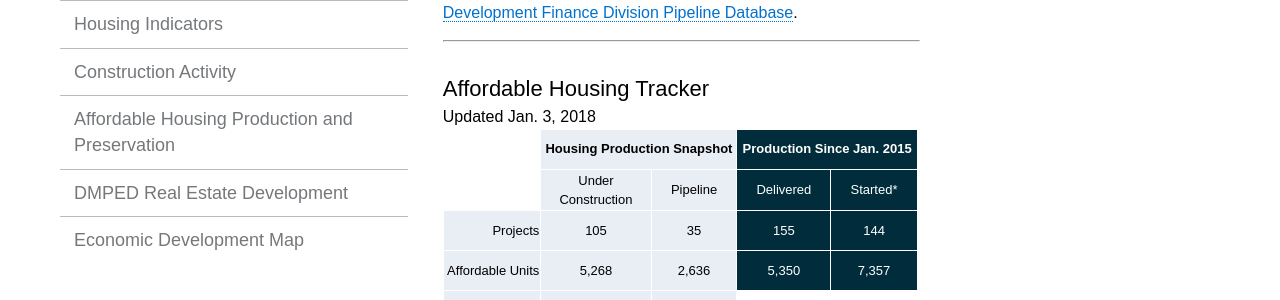
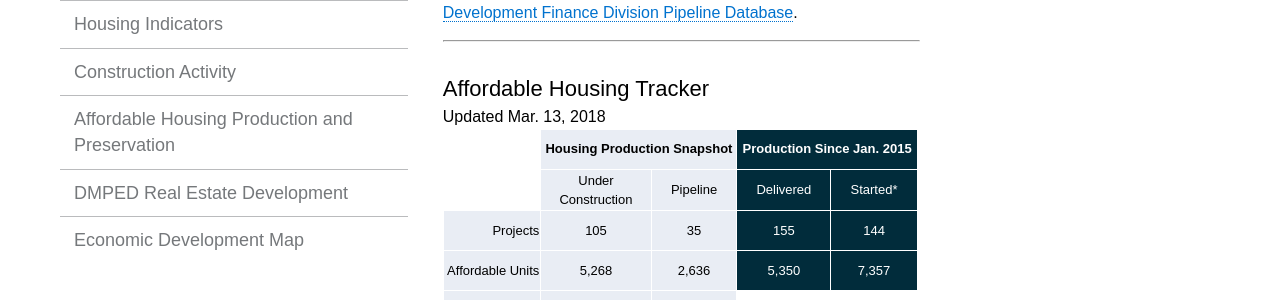
Before and after one commit to DCgov/economic-intelligence, a Jekyll site: the page built from affordable-production-preservation.html, in a window 1280 px wide. Shown: the part 357-657 px from the top of the page. Built offline with Jekyll 4.4.1, drawn with Linux system fonts in a browser that asks for light colours; nearby versions of some CDN libraries.

Commit message:
update to aff. housing table

```diff
--- a/affordable-production-preservation.html
+++ b/affordable-production-preservation.html
@@ -10,7 +10,7 @@ title: Affordable Housing Production and Preservation
 
 <div>
 	<h2>Affordable Housing Tracker</h2>
-		Updated Jan. 3, 2018
+		Updated Mar. 13, 2018
 	<div class="ahtable">
 		<table>
 			<tbody>
```
